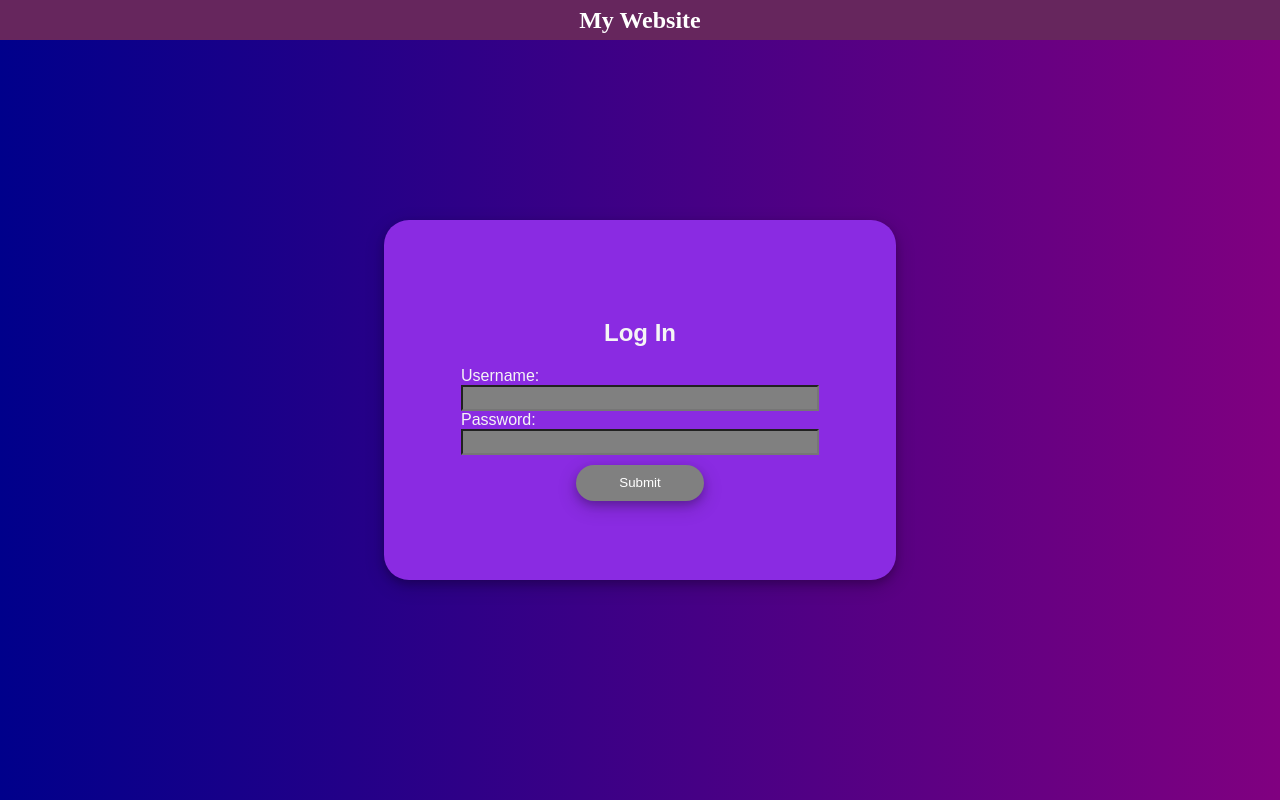
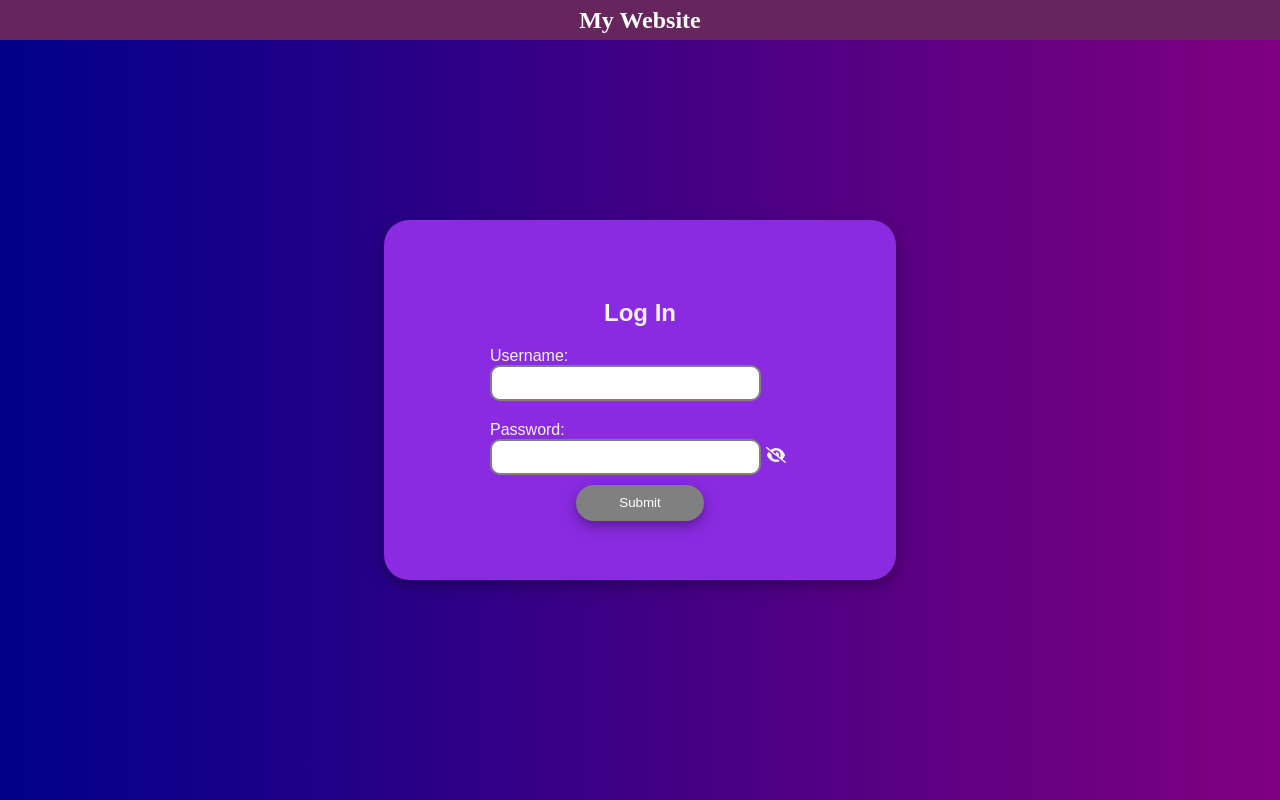
Before and after one commit to TheNorstar/super-duper-happiness, a React (Create React App) app: page / in a window 1280 px wide. Built offline with nearby package versions, Linux system fonts and the light colour scheme.

Commit message:
Added eye icon for password

```diff
--- a/src/App.css
+++ b/src/App.css
@@ -45,13 +45,37 @@
   justify-content: center; /* align horizontal */
   align-items: center; /* align vertical */
 }
+
 #passwordInput,#usernameInput {
-  width : 350px;
-  height: 20px;
-  background-color: rgb(128, 128, 128);
+  width : 250px;
+  height: 30px;
+  background-color: white;
+  border: 2px solid gray;
+  padding-left: 15px;
+  border-radius: 10px;
 }
 
+#passwordWrapper{
+  width : 300px;
+  margin-top: 20px;
+}
 
+#usernameWrapper{
+  width: 300px;
+}
+
+.eyeIcon {
+  margin-left: 5px;
+  -webkit-touch-callout: none;
+  -webkit-user-select: none;
+  -khtml-user-select: none;
+  -moz-user-select: none;
+  -ms-user-select: none;
+  user-select: none;
+}
+#submitButton[disabled="true"] {
+  background-color: brown;
+}
 
 #submitButton {
   outline: none;
@@ -68,12 +92,16 @@
   box-shadow: 0 4px 8px 0 rgba(0, 0, 0, 0.2), 0 6px 20px 0 rgba(0, 0, 0, 0.19);
 }
 
+#submitButton:not([disabled]) {
+  background-color: rgb(30, 30, 146);
+}
 
-#submitButton[disabled]:hover {
+#submitButton:hover:not([disabled]) {
   background-color: rgb(19, 19, 99);
 }
+
 #submitButton:focus {
-  background-color: red;
+  background-color: rgb(19, 19, 99);
 }
 
 .inputFields {
@@ -133,7 +161,7 @@
 }
 
 #messageInput {
-  width: 150px;
+  width: 800px;
   margin: auto;
 }
 
--- a/src/App.js
+++ b/src/App.js
@@ -1,4 +1,6 @@
 import React from "react";
+import { FontAwesomeIcon } from '@fortawesome/react-fontawesome';
+import { faEye, faEyeSlash} from '@fortawesome/free-solid-svg-icons';
 import "./App.css";
 import arrow from './images/blue arrow.png';
 
@@ -97,8 +99,13 @@ class LogInPanel extends React.Component {
         super(props);
         this.handleSubmit = this.handleSubmit.bind(this);
         this.handleChange = this.handleChange.bind(this);
+        this.handlePassword = this.handlePassword.bind(this);
+        this.state = {showInput : false};
     }
 
+    handlePassword() {
+        this.setState({showInput : !this.state.showInput});
+    }
     handleChange() {
         let username = document.getElementById("usernameInput").value;
         let password = document.getElementById("passwordInput").value;
@@ -107,13 +114,10 @@ class LogInPanel extends React.Component {
         console.log(this.number);
         if(username.length > 0 && password.length > 8){
             submitButton.disabled = false;
-            submitButton.style["background-color"] = "rgb(30, 30, 146)";
 
         }
         else{
             submitButton.disabled = true;
-            submitButton.style["background-color"]  = "gray";
-
         }
     }
 
@@ -141,7 +145,8 @@ class LogInPanel extends React.Component {
                     <div id = "passwordWrapper">
                     Password:
                     <br/>
-                    <input id = "passwordInput" type="text" name="email" onChange = {this.handleChange}/>
+                    <input id = "passwordInput" type={this.state.showInput? "text":"password"} name="password" onChange = {this.handleChange}/>
+                    <FontAwesomeIcon icon={this.state.showInput? faEye : faEyeSlash} onClick = {this.handlePassword} className = "eyeIcon"/>
                     <br/>
                     </div>
                     <button id = "submitButton" disabled>
```
